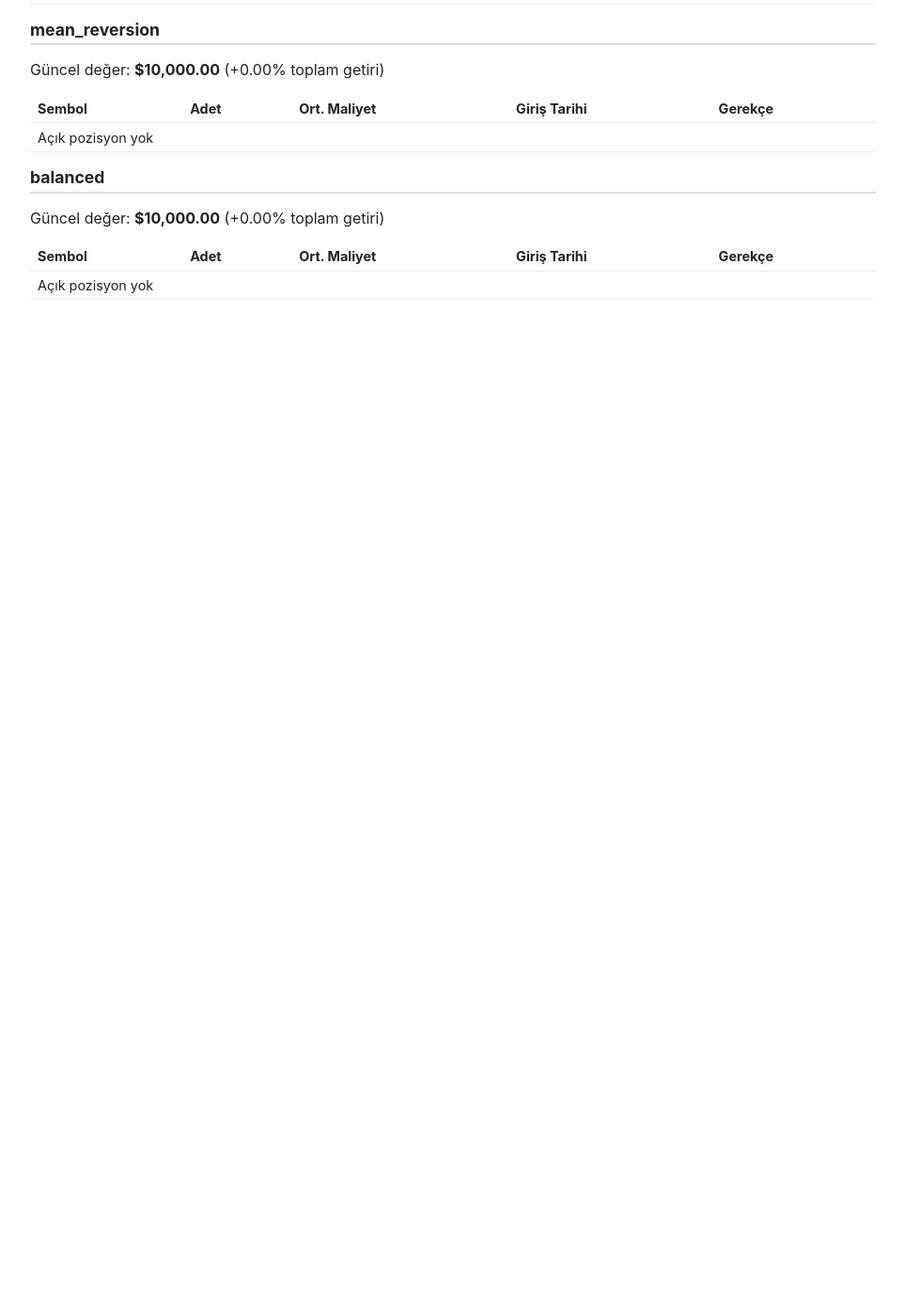
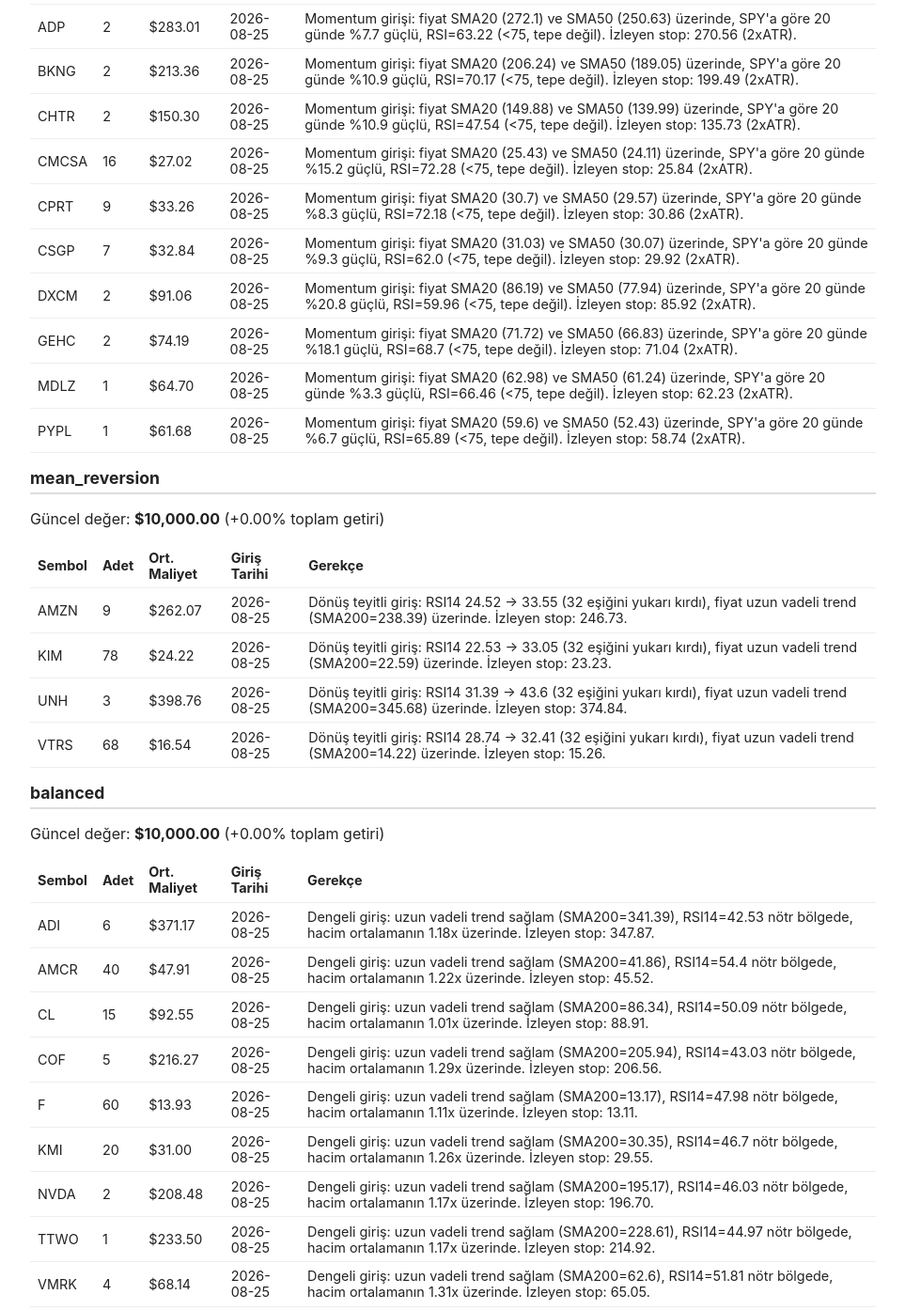
Before and after one commit to mugiatama34/stock-paper-bot, a plain HTML site: page docs/index.html in a window 1280 px wide. Shown: the part 985-2379 px from the top of the page at 94% size, without its empty margins (158-1121 px from the left). Before the commit the page ends 1336 px from the top, so only its background shows below. Drawn offline with Linux system fonts and the light colour scheme.

Commit message:
Daily report [skip ci]

```diff
--- a/docs/index.html
+++ b/docs/index.html
@@ -11,7 +11,7 @@
 </style></head>
 <body>
 <h1>📊 Stock Paper Bot — Canlı Portföy Durumu</h1>
-<p class="updated">Son güncelleme: 2026-08-24 21:53 UTC</p>
+<p class="updated">Son güncelleme: 2026-08-25 09:52 UTC</p>
 <img src="../reports/comparison_daily.png" alt="Equity comparison" onerror="this.style.display='none'">
 
         <section>
@@ -29,7 +29,27 @@
                 <td>PLTR</td><td>5</td><td>$175.97</td>
                 <td>2026-08-24</td><td>Momentum girişi: fiyat SMA20 (159.5) ve SMA50 (139.83) üzerinde, SPY'a göre 20 günde %30.5 güçlü. Stop: 161.06 (2xATR).</td></tr><tr>
                 <td>SMCI</td><td>13</td><td>$35.17</td>
-                <td>2026-08-24</td><td>Momentum girişi: fiyat SMA20 (33.11) ve SMA50 (30.55) üzerinde, SPY'a göre 20 günde %14.7 güçlü. Stop: 30.08 (2xATR).</td></tr></tbody>
+                <td>2026-08-24</td><td>Momentum girişi: fiyat SMA20 (33.11) ve SMA50 (30.55) üzerinde, SPY'a göre 20 günde %14.7 güçlü. Stop: 30.08 (2xATR).</td></tr><tr>
+                <td>ADP</td><td>2</td><td>$283.01</td>
+                <td>2026-08-25</td><td>Momentum girişi: fiyat SMA20 (272.1) ve SMA50 (250.63) üzerinde, SPY'a göre 20 günde %7.7 güçlü, RSI=63.22 (<75, tepe değil). İzleyen stop: 270.56 (2xATR).</td></tr><tr>
+                <td>BKNG</td><td>2</td><td>$213.36</td>
+                <td>2026-08-25</td><td>Momentum girişi: fiyat SMA20 (206.24) ve SMA50 (189.05) üzerinde, SPY'a göre 20 günde %10.9 güçlü, RSI=70.17 (<75, tepe değil). İzleyen stop: 199.49 (2xATR).</td></tr><tr>
+                <td>CHTR</td><td>2</td><td>$150.30</td>
+                <td>2026-08-25</td><td>Momentum girişi: fiyat SMA20 (149.88) ve SMA50 (139.99) üzerinde, SPY'a göre 20 günde %10.9 güçlü, RSI=47.54 (<75, tepe değil). İzleyen stop: 135.73 (2xATR).</td></tr><tr>
+                <td>CMCSA</td><td>16</td><td>$27.02</td>
+                <td>2026-08-25</td><td>Momentum girişi: fiyat SMA20 (25.43) ve SMA50 (24.11) üzerinde, SPY'a göre 20 günde %15.2 güçlü, RSI=72.28 (<75, tepe değil). İzleyen stop: 25.84 (2xATR).</td></tr><tr>
+                <td>CPRT</td><td>9</td><td>$33.26</td>
+                <td>2026-08-25</td><td>Momentum girişi: fiyat SMA20 (30.7) ve SMA50 (29.57) üzerinde, SPY'a göre 20 günde %8.3 güçlü, RSI=72.18 (<75, tepe değil). İzleyen stop: 30.86 (2xATR).</td></tr><tr>
+                <td>CSGP</td><td>7</td><td>$32.84</td>
+                <td>2026-08-25</td><td>Momentum girişi: fiyat SMA20 (31.03) ve SMA50 (30.07) üzerinde, SPY'a göre 20 günde %9.3 güçlü, RSI=62.0 (<75, tepe değil). İzleyen stop: 29.92 (2xATR).</td></tr><tr>
+                <td>DXCM</td><td>2</td><td>$91.06</td>
+                <td>2026-08-25</td><td>Momentum girişi: fiyat SMA20 (86.19) ve SMA50 (77.94) üzerinde, SPY'a göre 20 günde %20.8 güçlü, RSI=59.96 (<75, tepe değil). İzleyen stop: 85.92 (2xATR).</td></tr><tr>
+                <td>GEHC</td><td>2</td><td>$74.19</td>
+                <td>2026-08-25</td><td>Momentum girişi: fiyat SMA20 (71.72) ve SMA50 (66.83) üzerinde, SPY'a göre 20 günde %18.1 güçlü, RSI=68.7 (<75, tepe değil). İzleyen stop: 71.04 (2xATR).</td></tr><tr>
+                <td>MDLZ</td><td>1</td><td>$64.70</td>
+                <td>2026-08-25</td><td>Momentum girişi: fiyat SMA20 (62.98) ve SMA50 (61.24) üzerinde, SPY'a göre 20 günde %3.3 güçlü, RSI=66.46 (<75, tepe değil). İzleyen stop: 62.23 (2xATR).</td></tr><tr>
+                <td>PYPL</td><td>1</td><td>$61.68</td>
+                <td>2026-08-25</td><td>Momentum girişi: fiyat SMA20 (59.6) ve SMA50 (52.43) üzerinde, SPY'a göre 20 günde %6.7 güçlü, RSI=65.89 (<75, tepe değil). İzleyen stop: 58.74 (2xATR).</td></tr></tbody>
           </table>
         </section>
         <section>
@@ -37,7 +57,15 @@
           <p>Güncel değer: <b>$10,000.00</b> (+0.00% toplam getiri)</p>
           <table>
             <thead><tr><th>Sembol</th><th>Adet</th><th>Ort. Maliyet</th><th>Giriş Tarihi</th><th>Gerekçe</th></tr></thead>
-            <tbody><tr><td colspan='5'>Açık pozisyon yok</td></tr></tbody>
+            <tbody><tr>
+                <td>AMZN</td><td>9</td><td>$262.07</td>
+                <td>2026-08-25</td><td>Dönüş teyitli giriş: RSI14 24.52 → 33.55 (32 eşiğini yukarı kırdı), fiyat uzun vadeli trend (SMA200=238.39) üzerinde. İzleyen stop: 246.73.</td></tr><tr>
+                <td>KIM</td><td>78</td><td>$24.22</td>
+                <td>2026-08-25</td><td>Dönüş teyitli giriş: RSI14 22.53 → 33.05 (32 eşiğini yukarı kırdı), fiyat uzun vadeli trend (SMA200=22.59) üzerinde. İzleyen stop: 23.23.</td></tr><tr>
+                <td>UNH</td><td>3</td><td>$398.76</td>
+                <td>2026-08-25</td><td>Dönüş teyitli giriş: RSI14 31.39 → 43.6 (32 eşiğini yukarı kırdı), fiyat uzun vadeli trend (SMA200=345.68) üzerinde. İzleyen stop: 374.84.</td></tr><tr>
+                <td>VTRS</td><td>68</td><td>$16.54</td>
+                <td>2026-08-25</td><td>Dönüş teyitli giriş: RSI14 28.74 → 32.41 (32 eşiğini yukarı kırdı), fiyat uzun vadeli trend (SMA200=14.22) üzerinde. İzleyen stop: 15.26.</td></tr></tbody>
           </table>
         </section>
         <section>
@@ -45,7 +73,25 @@
           <p>Güncel değer: <b>$10,000.00</b> (+0.00% toplam getiri)</p>
           <table>
             <thead><tr><th>Sembol</th><th>Adet</th><th>Ort. Maliyet</th><th>Giriş Tarihi</th><th>Gerekçe</th></tr></thead>
-            <tbody><tr><td colspan='5'>Açık pozisyon yok</td></tr></tbody>
+            <tbody><tr>
+                <td>ADI</td><td>6</td><td>$371.17</td>
+                <td>2026-08-25</td><td>Dengeli giriş: uzun vadeli trend sağlam (SMA200=341.39), RSI14=42.53 nötr bölgede, hacim ortalamanın 1.18x üzerinde. İzleyen stop: 347.87.</td></tr><tr>
+                <td>AMCR</td><td>40</td><td>$47.91</td>
+                <td>2026-08-25</td><td>Dengeli giriş: uzun vadeli trend sağlam (SMA200=41.86), RSI14=54.4 nötr bölgede, hacim ortalamanın 1.22x üzerinde. İzleyen stop: 45.52.</td></tr><tr>
+                <td>CL</td><td>15</td><td>$92.55</td>
+                <td>2026-08-25</td><td>Dengeli giriş: uzun vadeli trend sağlam (SMA200=86.34), RSI14=50.09 nötr bölgede, hacim ortalamanın 1.01x üzerinde. İzleyen stop: 88.91.</td></tr><tr>
+                <td>COF</td><td>5</td><td>$216.27</td>
+                <td>2026-08-25</td><td>Dengeli giriş: uzun vadeli trend sağlam (SMA200=205.94), RSI14=43.03 nötr bölgede, hacim ortalamanın 1.29x üzerinde. İzleyen stop: 206.56.</td></tr><tr>
+                <td>F</td><td>60</td><td>$13.93</td>
+                <td>2026-08-25</td><td>Dengeli giriş: uzun vadeli trend sağlam (SMA200=13.17), RSI14=47.98 nötr bölgede, hacim ortalamanın 1.11x üzerinde. İzleyen stop: 13.11.</td></tr><tr>
+                <td>KMI</td><td>20</td><td>$31.00</td>
+                <td>2026-08-25</td><td>Dengeli giriş: uzun vadeli trend sağlam (SMA200=30.35), RSI14=46.7 nötr bölgede, hacim ortalamanın 1.26x üzerinde. İzleyen stop: 29.55.</td></tr><tr>
+                <td>NVDA</td><td>2</td><td>$208.48</td>
+                <td>2026-08-25</td><td>Dengeli giriş: uzun vadeli trend sağlam (SMA200=195.17), RSI14=46.03 nötr bölgede, hacim ortalamanın 1.17x üzerinde. İzleyen stop: 196.70.</td></tr><tr>
+                <td>TTWO</td><td>1</td><td>$233.50</td>
+                <td>2026-08-25</td><td>Dengeli giriş: uzun vadeli trend sağlam (SMA200=228.61), RSI14=44.97 nötr bölgede, hacim ortalamanın 1.17x üzerinde. İzleyen stop: 214.92.</td></tr><tr>
+                <td>VMRK</td><td>4</td><td>$68.14</td>
+                <td>2026-08-25</td><td>Dengeli giriş: uzun vadeli trend sağlam (SMA200=62.6), RSI14=51.81 nötr bölgede, hacim ortalamanın 1.31x üzerinde. İzleyen stop: 65.05.</td></tr></tbody>
           </table>
         </section>
 </body></html>
```
Also changed, not shown: reports/comparison_daily.png.
